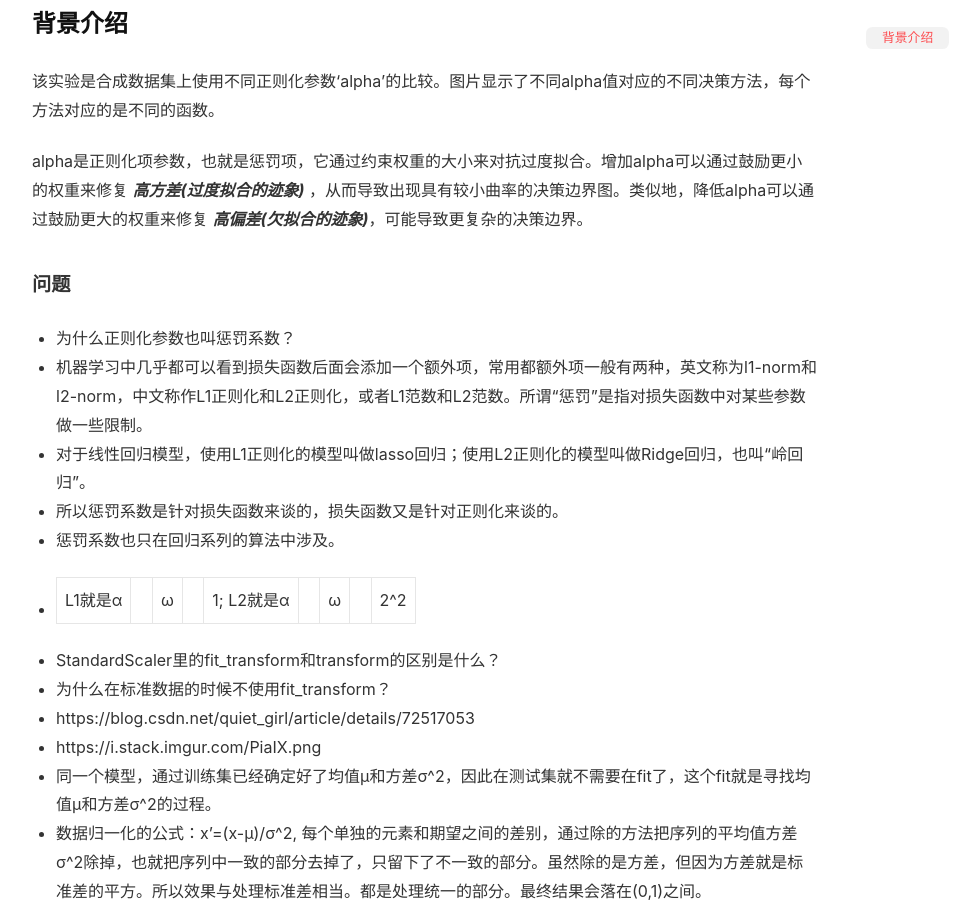
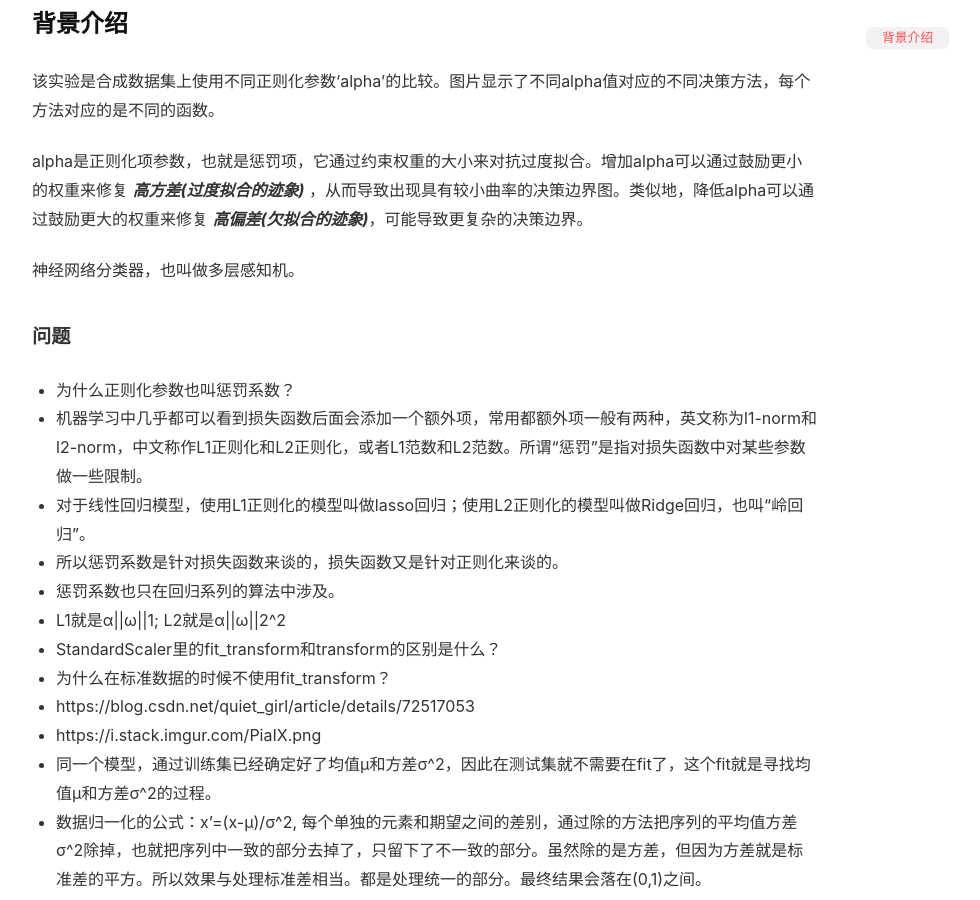
Before and after one commit to slyrx/Tech_Blog, a Jekyll site: the page built from _posts/2018-7-13-scikit-learn-example.md, in a window 1280 px wide and 900 px high, scrolled down 1741 px. Shown: the whole window, without its empty margins (105-1085 px from the left). Built offline with Jekyll 4.4.1, drawn with Linux system fonts in a browser that asks for light colours; nearby versions of some CDN libraries.

Commit message:
add new article

```diff
--- a/_posts/2018-7-13-scikit-learn-example.md
+++ b/_posts/2018-7-13-scikit-learn-example.md
@@ -90,13 +90,15 @@
 
 alpha是正则化项参数，也就是惩罚项，它通过约束权重的大小来对抗过度拟合。增加alpha可以通过鼓励更小的权重来修复 ***高方差(过度拟合的迹象)*** ，从而导致出现具有较小曲率的决策边界图。类似地，降低alpha可以通过鼓励更大的权重来修复 ***高偏差(欠拟合的迹象)***，可能导致更复杂的决策边界。
 
+神经网络分类器，也叫做多层感知机。
+
 #### 问题
 + 为什么正则化参数也叫惩罚系数？
 + 机器学习中几乎都可以看到损失函数后面会添加一个额外项，常用都额外项一般有两种，英文称为l1-norm和l2-norm，中文称作L1正则化和L2正则化，或者L1范数和L2范数。所谓“惩罚”是指对损失函数中对某些参数做一些限制。
 + 对于线性回归模型，使用L1正则化的模型叫做lasso回归；使用L2正则化的模型叫做Ridge回归，也叫“岭回归”。
 + 所以惩罚系数是针对损失函数来谈的，损失函数又是针对正则化来谈的。
 + 惩罚系数也只在回归系列的算法中涉及。
-+ L1就是α||ω||1; L2就是α||ω||2^2
++ L1就是α\|\|ω\|\|1; L2就是α\|\|ω\|\|2^2
 + StandardScaler里的fit_transform和transform的区别是什么？
 + 为什么在标准数据的时候不使用fit_transform？
 + https://blog.csdn.net/quiet_girl/article/details/72517053
```
